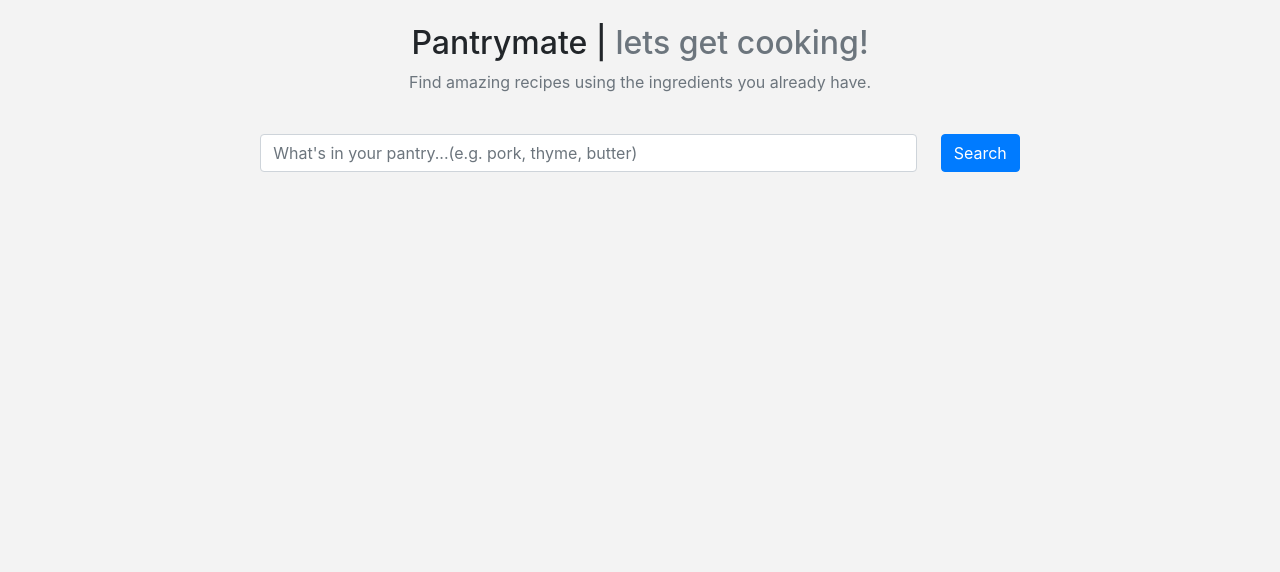
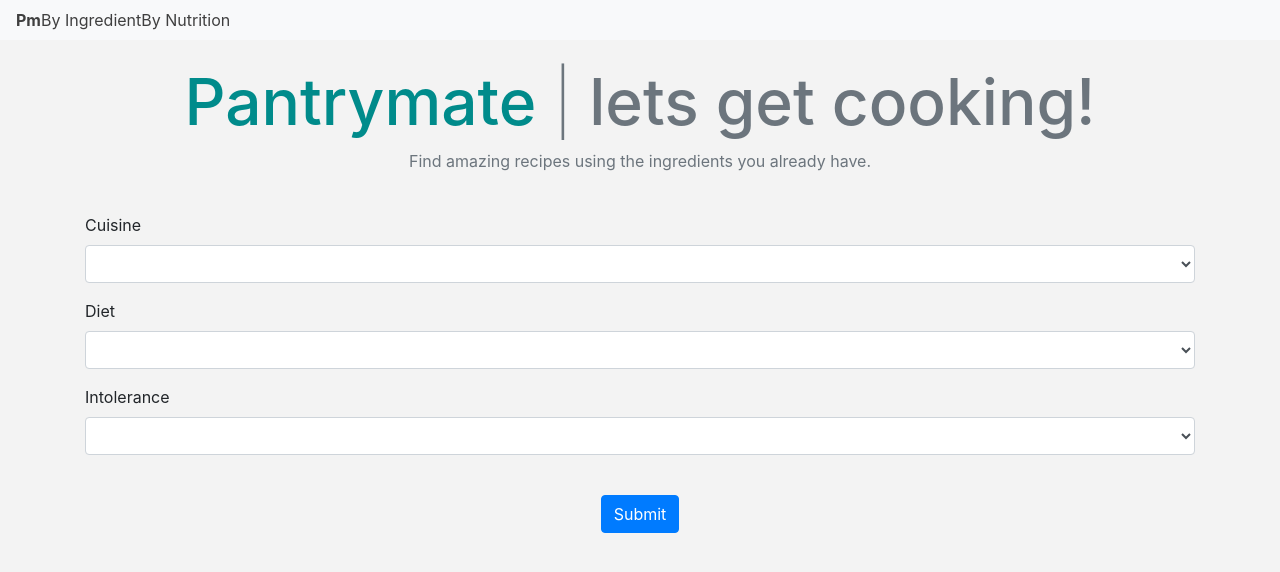
Before and after one commit to nColavita/pantrymate, a React (Create React App) app: page /nutritionalsearch in a window 1280 px wide. Shown: the top 572 px of the page. Built offline with nearby package versions, Linux system fonts and the light colour scheme.

Commit message:
Users can now search by Nutritional Terms

```diff
--- a/src/App.js
+++ b/src/App.js
@@ -1,8 +1,11 @@
 import React, { Component } from 'react';
 import axios from 'axios';
+import { BrowserRouter as Router, Route } from 'react-router-dom';
 
+import Nav from './components/Nav';
 import Header from './components/Header';
 import IngredientSearch from './components/IngredientSearch';
+import NutritionalSearch from './components/NutritionalSearch';
 import Recipes from './components/Recipes';
 import RecipeInfo from './components/RecipeInfo';
 
@@ -14,6 +17,9 @@ class App extends Component {
         recipes: [],
         recipe: [],
         viewRecipe: false,
+        Cuisine: '',
+        Diet: '',
+        Intolerance: '',
     };
 
     handleChange = (e) => {
@@ -22,6 +28,10 @@ class App extends Component {
         } else {
             this.setState({ searchValue: e.target.value });
         }
+    };
+
+    handleNutritionSelectionChange = (e) => {
+        this.setState({ [e.target.name]: e.target.value });
     };
 
     submitSearch = (e) => {
@@ -33,6 +43,20 @@ class App extends Component {
         axios
             .get(recipeAPI)
             .then((response) => this.setState({ recipes: response.data }))
+            // .then((response) => console.log(response))
+            .catch((err) => console.log(err));
+    };
+
+    submitNutritionSearch = (e) => {
+        e.preventDefault();
+        // Hit the Spoonacular Find By Ingredient API
+        const recipeAPI = `https://api.spoonacular.com/recipes/complexSearch?cuisine=${this.state.Cuisine}&diet=${this.state.Diet}&intolerances=${this.state.Intolerance}&apiKey=${process.env.REACT_APP_RECIPE_API_KEY}`;
+        axios
+            .get(recipeAPI)
+            .then((response) =>
+                this.setState({ recipes: response.data.results })
+            )
+            // .then((response) => console.log(response))
             .catch((err) => console.log(err));
     };
 
@@ -57,8 +81,6 @@ class App extends Component {
     };
 
     render() {
-        // render is the only required lifecycle method
-
         // Conditional Component Rendering of Modal
         let recipeModal = null;
         if (this.state.viewRecipe) {
@@ -72,13 +94,44 @@ class App extends Component {
         }
 
         return (
+            <Router>
+                <div className="App">
+                    <Nav />
                     <div className="container text-center">
                         <Header />
+                        <Route
+                            exact // only loads the contained components
+                            path="/"
+                            render={(props) => (
+                                <React.Fragment>
                                     <IngredientSearch
                                         searchValue={this.state.searchValue}
                                         handleChange={this.handleChange}
                                         submitSearch={this.submitSearch}
                                     />
+                                </React.Fragment>
+                            )}
+                        ></Route>
+                        <Route
+                            exact
+                            path="/nutritionalsearch"
+                            render={(props) => (
+                                <React.Fragment>
+                                    <NutritionalSearch
+                                        handleNutritionSelectionChange={
+                                            this.handleNutritionSelectionChange
+                                        }
+                                    />
+                                    <button
+                                        type="Submit"
+                                        className="btn btn-primary mt-4"
+                                        onClick={this.submitNutritionSearch}
+                                    >
+                                        Submit
+                                    </button>
+                                </React.Fragment>
+                            )}
+                        ></Route>
                         <div className="flex mt-4">
                             <Recipes
                                 recipes={this.state.recipes}
@@ -87,6 +140,8 @@ class App extends Component {
                             {recipeModal}
                         </div>
                     </div>
+                </div>
+            </Router>
         );
     }
 }
--- a/src/components/Header.js
+++ b/src/components/Header.js
@@ -3,8 +3,11 @@ import React from 'react';
 function Header() {
     return (
         <div>
-            <h2 className="mt-4">
-                Pantrymate |{' '}
+            <h2 className="mt-4" style={setStyle.h2}>
+                Pantrymate{' '}
+                <span className="text-muted" style={setStyle.seperator}>
+                    |
+                </span>{' '}
                 <span className="text-muted">lets get cooking!</span>
             </h2>
             <p className="text-muted">
@@ -15,4 +18,14 @@ function Header() {
     );
 }
 
+const setStyle = {
+    h2: {
+        color: '#008B8B	',
+        fontSize: '4em',
+    },
+    seperator: {
+        fontWeight: '200',
+    },
+};
+
 export default Header;
--- /dev/null
+++ b/src/components/Nav.js
@@ -0,0 +1,36 @@
+import React from 'react';
+import { Link } from 'react-router-dom';
+
+const Nav = () => {
+    return (
+        <nav className="navbar navbar-expand-lg navbar-light bg-light">
+            <div>
+                <Link to="/" style={linkStyle}>
+                    <strong>Pm</strong>
+                </Link>
+            </div>
+            <div className="flex-grow-1 text-right">
+                <ul className="navbar-nav mr-auto">
+                    <li className="nav-item">
+                        <Link to="/" style={linkStyle}>
+                            By Ingredient
+                        </Link>
+                    </li>
+                    <li className="nav-item">
+                        <Link to="/nutritionalsearch" style={linkStyle}>
+                            By Nutrition
+                        </Link>
+                    </li>
+                </ul>
+            </div>
+        </nav>
+    );
+};
+
+const linkStyle = {
+    color: '#3f3f3f',
+    textDecoration: 'none',
+    display: 'inline-block',
+};
+
+export default Nav;
--- /dev/null
+++ b/src/components/NutritionalSearch.js
@@ -0,0 +1,93 @@
+import React, { Component } from 'react';
+import NutritionalSearchField from './NutritionalSearchField';
+
+class NutritionalSearch extends Component {
+    fields = [
+        {
+            id: 1,
+            name: 'Cuisine',
+            searchItems: [
+                '',
+                'African',
+                'American',
+                'British',
+                'Cajun',
+                'Caribbean',
+                'Chinese',
+                'Eastern European',
+                'European',
+                'French',
+                'German',
+                'Greek',
+                'Indian',
+                'Irish',
+                'Italian',
+                'Japanese',
+                'Jewish',
+                'Korean',
+                'Latin American',
+                'Mediterranean',
+                'Mexican',
+                'Middle Eastern',
+                'Nordic',
+                'Southern',
+                'Spanish',
+                'Thai',
+                'Vietnamese',
+            ],
+        },
+        {
+            id: 2,
+            name: 'Diet',
+            searchItems: [
+                '',
+                'Gluent Free',
+                'Ketogenic',
+                'Vegetarian',
+                'Lacto-Vegetarian',
+                'Ovo-Vegetarian',
+                'Vegan',
+                'Pescetarian',
+                'Paleo',
+                'Primal',
+                'Whole30',
+            ],
+        },
+        {
+            id: 3,
+            name: 'Intolerance',
+            searchItems: [
+                '',
+                'Dairy',
+                'Egg',
+                'Gluten',
+                'Grain',
+                'Peanut',
+                'Seafood',
+                'Sesame',
+                'Shellfish',
+                'Soy',
+                'Sulfite',
+                'Tree Nut',
+                'Wheat',
+            ],
+        },
+    ];
+
+    render() {
+        return this.fields.map((field) => (
+            <React.Fragment>
+                <NutritionalSearchField
+                    id={field.id}
+                    name={field.name}
+                    searchItems={field.searchItems}
+                    handleNutritionSelectionChange={
+                        this.props.handleNutritionSelectionChange
+                    }
+                />
+            </React.Fragment>
+        ));
+    }
+}
+
+export default NutritionalSearch;
--- /dev/null
+++ b/src/components/NutritionalSearchField.js
@@ -0,0 +1,24 @@
+import React, { Component } from 'react';
+import NutritionalSearchItem from './NutritionalSearchItem';
+
+class NutritionalSearchField extends Component {
+    render() {
+        return (
+            <div id={this.props.id} className="form-group text-left">
+                <label htmlFor={this.props.name}>{this.props.name}</label>
+                <select
+                    className="form-control"
+                    name={this.props.name}
+                    onChange={this.props.handleNutritionSelectionChange}
+                >
+                    <NutritionalSearchItem
+                        id={this.props.name}
+                        searchItems={this.props.searchItems}
+                    />
+                </select>
+            </div>
+        );
+    }
+}
+
+export default NutritionalSearchField;
--- /dev/null
+++ b/src/components/NutritionalSearchItem.js
@@ -0,0 +1,11 @@
+import React, { Component } from 'react';
+
+class NutritionalSearchItem extends Component {
+    render() {
+        return this.props.searchItems.map((searchItem) => {
+            return <option value={searchItem}>{searchItem}</option>;
+        });
+    }
+}
+
+export default NutritionalSearchItem;
```
Lines whose indentation alone changed are shown as unchanged.
